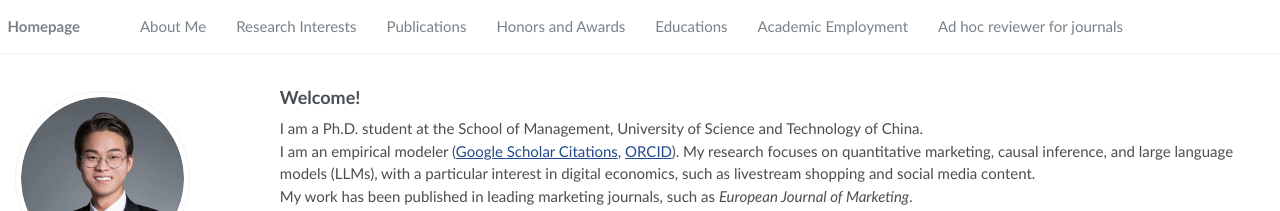
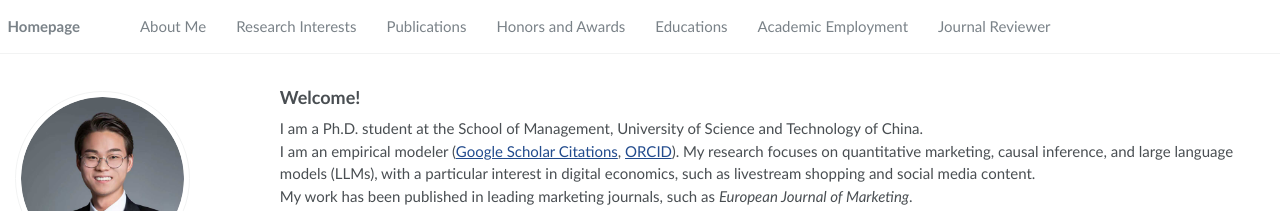
Before and after one commit to xuqiang/xuqiang.github.io, a Jekyll site: the page built from _pages/about.md, in a window 1280 px wide. Shown: the top 211 px of the page. Built offline with Jekyll 4.4.1, drawn with Linux system fonts in a browser that asks for light colours; some web fonts are replaced.

Commit message:
Update navigation.yml

```diff
--- a/_data/navigation.yml
+++ b/_data/navigation.yml
@@ -1,22 +1,16 @@
-# main links links
+# main links
 main:
   - title: "About Me"
     url: "/#about-me"
-
   - title: "Research Interests"
-    url: "/#-research-interests"
-
+    url: "/#research-interests"
   - title: "Publications"
-    url: "/#-publications"
-
+    url: "/#publications"
   - title: "Honors and Awards"
-    url: "/#-honors-and-awards"
-
+    url: "/#honors-and-awards"
   - title: "Educations"
-    url: "/#-educations"
-
+    url: "/#educations"
   - title: "Academic Employment"
-    url: "/#-academic-employment"
-
-  - title: "Ad hoc reviewer for journals"
-    url: "/#ad-hoc-reviewer-for-journals"
+    url: "/#academic-employment"
+  - title: "Journal Reviewer"
+    url: "/#journal-reviewer"
```
